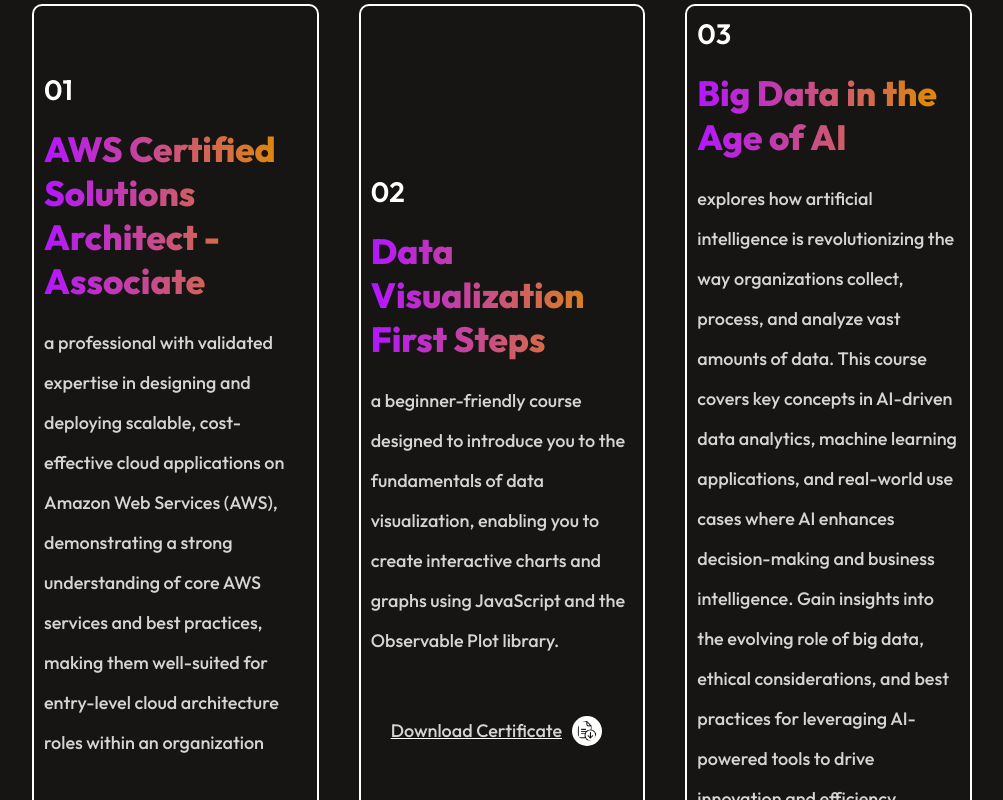
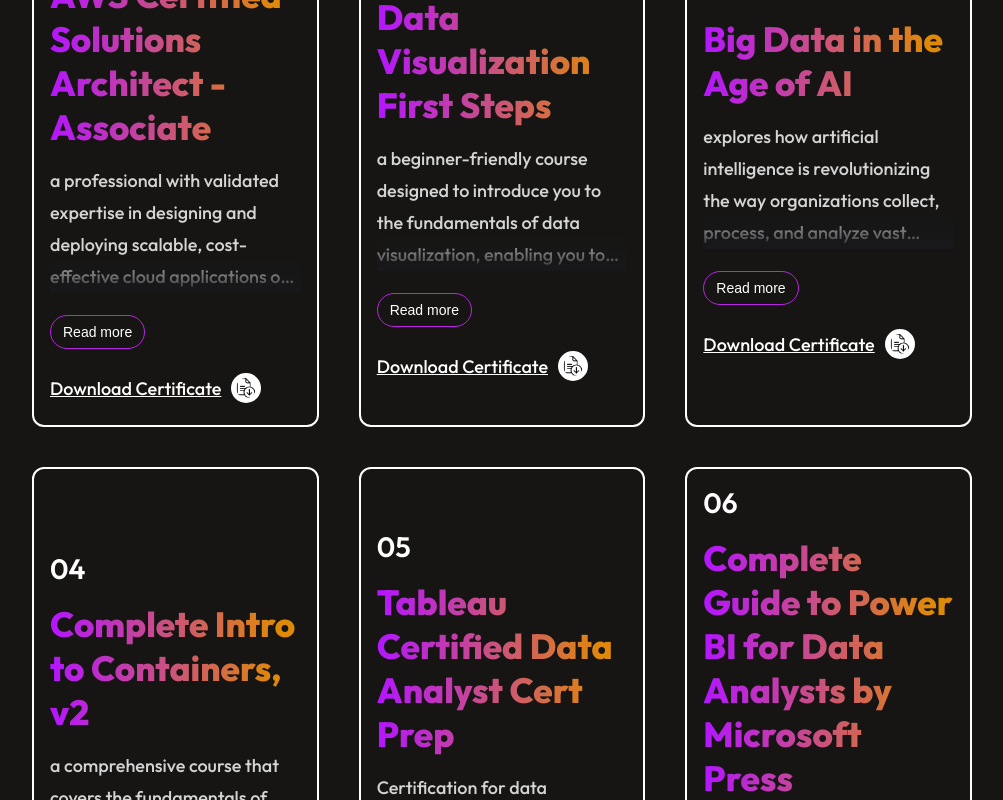
Before and after one commit to Rajasekhar1131997/Portfolio, a React (Vite) app: page / in a window 1280 px wide. Shown: the part 3160-3960 px from the top of the page, without its empty margins (138-1141 px from the left). Built offline with nearby package versions, Linux system fonts and the light colour scheme.

Commit message:
Tweaked components for improvements

```diff
--- a/src/Components/Certifications/Certifications.css
+++ b/src/Components/Certifications/Certifications.css
@@ -25,102 +25,164 @@
     grid-template-columns: 1fr 1fr 1fr;
     gap: 40px;
 }
-.certifications-format{
+.certifications-format {
   display: flex;
   flex-direction: column;
   justify-content: center;
-    gap: 20px;
-    padding: 10px;
-    border-radius: 10px;
+  gap: 16px;                 /* was 20px */
+  padding: 16px;             /* was 10px */
+  border-radius: 12px;       /* slightly rounder */
   border: 2px solid #ffffff;
   transition: 0.4s;
 }
-.certifications-format h4{
+.certifications-format h4 {
     font-size: 28px;
     font-weight: 600;
 }
-.certifications-format h3{
+.certifications-format h3 {
     font-size: 35px;
     font-weight: 800;
     max-width: 500px;
-    background:linear-gradient(270deg, #DF8908 10%, #B415FF 100%);
+    background: linear-gradient(270deg, #DF8908 10%, #B415FF 100%);
     background-clip: text;
     -webkit-background-clip: text;
     -webkit-text-fill-color: transparent;
 }
-.certifications-format p{
+
+/* Description: default is clamped to ~4 lines with a soft fade */
+.certifications-desc {
   color: #d4d4d4;
   font-size: 18px;
-    line-height: 40px;
+  line-height: 32px;         /* slightly tighter for readability */
+  font-weight: 500;
   max-width: 500px;
-    font-weight: 500;
+  position: relative;
+  overflow: hidden;
 }
-.certifications-download{
+
+.certifications-desc.clamped {
+  display: -webkit-box;
+  -webkit-line-clamp: 4;     /* number of lines before "Read more" */
+  -webkit-box-orient: vertical;
+  max-height: calc(4 * 32px); /* safeguard for non-webkit browsers */
+}
+
+.certifications-desc.clamped::after {
+  content: "";
+  position: absolute;
+  bottom: 0;
+  left: 0;
+  right: 0;
+  height: 40px;              /* fade height */
+  background: linear-gradient(to bottom, rgba(24,24,27,0), rgba(24,24,27,0.9));
+  pointer-events: none;
+}
+
+/* Actions row: Read more + Download */
+.certifications-actions {
+  display: flex;
+  align-items: center;
+  justify-content: space-between;
+  gap: 12px;
+  flex-wrap: wrap;
+  margin-top: 6px;
+}
+
+/* Read more button */
+.readmore-btn {
+  background: transparent;
+  border: 1px solid #b923e1;
+  color: #fff;
+  font-size: 14px;
+  padding: 8px 12px;
+  border-radius: 999px;
+  cursor: pointer;
+  transition: transform .2s ease, background .2s ease, border-color .2s ease;
+}
+
+.readmore-btn:hover {
+  background: rgba(185,35,225,0.15);
+  transform: translateY(-1px);
+  border-color: #df8908;
+}
+
+.certifications-download {
   display: flex;
   align-items: center;
   gap: 10px;
-    padding: 10px 20px;
+  padding: 6px 0;           /* tightened */
   border-radius: 5px;
   cursor: pointer;
   transition: 0.3s;
-    margin-top: 20px;
-    font-size: 24px;
+  margin-top: 6px;
+  font-size: 18px;          /* was 24px */
   font-weight: 500;
   color: #ffffff;
 }
-.certifications-download a{
+
+.certifications-download a {
   display: flex;
   align-items: center;
-    text-decoration: underline; /* Ensure both text and image are underlined */
+  text-decoration: underline;
   color: inherit;
   gap: 10px;
 }
-.certifications-download img{
+
+.certifications-download img {
   width: 20px;
   height: 20px;
-    gap: 10px;
   background-color: #ffffff;
   border-radius: 50%;
   padding: 5px;
-    margin-right: 10px; /* Add some gap between the image and text */
+  margin-right: 10px;
 }
-.certifications-format:hover{
-    transform: scale(1.05);
+
+/* Hover card */
+.certifications-format:hover {
+  transform: translateY(-4px) scale(1.02);  /* subtler motion */
   border: 2px solid #b923e1;
   background-image: linear-gradient(45deg, #3f0028 10%, #582300 100%);
-    transition: 0.4s;
 }
-@media(max-width: 768px){
-    .certifications{
+
+/* --- Responsive tweaks --- */
+@media (max-width: 1024px) {
+  .certifications-container {
+    grid-template-columns: 1fr 1fr;
+    gap: 28px;
+  }
+}
+
+@media (max-width: 768px) {
+  .certifications {
     align-items: start;
-        gap:70px;
-        margin: 20px 70px;
+    gap: 48px;
+    margin: 20px 24px; /* a bit narrower for small screens */
   }
-    .certifications-title h1{
-        font-size: 50px;
-        padding: 0px;
+  .certifications-title h1 {
+    font-size: 42px;
+    padding: 0;
   }
-    .certifications-title img{
+  .certifications-title img {
     width: 130px;
     margin-right: -20px;
   }
-    .certifications-format{
-        gap: 20px;
-        padding: 32px;
+  .certifications-format {
+    gap: 16px;
+    padding: 20px;
   }
-    .certifications-format h4{
+  .certifications-format h4 {
     font-size: 18px;
   }
-    .certifications-format h3{
-        font-size: 20px;
+  .certifications-format h3 {
+    font-size: 22px;
   }
-    .certifications-format p{
-        font-size: 18px;
-        line-height: 32px;
-        max-width: 300px;
+  .certifications-desc {
+    font-size: 16px;
+    line-height: 28px;
+    max-width: 100%;
   }
-    .certifications-container{
-        grid-template-columns: 1fr 1fr;
-        gap: 30px;
+  .certifications-container {
+    grid-template-columns: 1fr;
+    gap: 20px;
   }
 }
--- a/src/Components/Certifications/Certifications.jsx
+++ b/src/Components/Certifications/Certifications.jsx
@@ -1,35 +1,61 @@
-import React from 'react'
-import './Certifications.css'
-import theme_pattern from '../../assets/theme_pattern.svg'
-import Certifications_Data from '../../assets/certifications_data'
-import download_icon from '../../assets/download_icon.png'
+import React, { useState } from 'react';
+import './Certifications.css';
+import theme_pattern from '../../assets/theme_pattern.svg';
+import Certifications_Data from '../../assets/certifications_data';
+import download_icon from '../../assets/download_icon.png';
+
+function CertificationCard({ certification, index }) {
+  const [expanded, setExpanded] = useState(false);
+
+  return (
+    <div className="certifications-format" key={index}>
+      <h4>{certification.c_no}</h4>
+      <h3>{certification.c_name}</h3>
+
+      <p className={`certifications-desc ${expanded ? 'expanded' : 'clamped'}`}>
+        {certification.c_desc}
+      </p>
+
+      <div className="certifications-actions">
+        <button
+          type="button"
+          className="readmore-btn"
+          aria-expanded={expanded}
+          onClick={() => setExpanded((v) => !v)}
+        >
+          {expanded ? 'Show less' : 'Read more'}
+        </button>
+
+        <div className="certifications-download">
+          <a href={certification.c_link} target="_blank" rel="noreferrer" download>
+            <p>Download Certificate</p>
+            <img src={download_icon} alt="Download" />
+          </a>
+        </div>
+      </div>
+    </div>
+  );
+}
 
 const Certifications = () => {
   return (
-        <div id='certifications' className='certifications'>
+    <div id="certifications" className="certifications">
       <div className="certifications-title">
         <h1>My Certifications</h1>
         <img src={theme_pattern} alt="" />
       </div>
+
       <div className="certifications-container">
-                {Certifications_Data.map((certification, index) => {
-                    return (
-                        <div className="certifications-format" key={index}>
-                            <h4>{certification.c_no}</h4>
-                            <h3>{certification.c_name}</h3>
-                            <p>{certification.c_desc}</p>
-                            <div className="certifications-download">
-                                <a href={certification.c_link} target="_blank" download>
-                                    <p>Download Certificate</p>
-                                    <img src={download_icon} alt="" />
-                                </a>
+        {Certifications_Data.map((certification, index) => (
+          <CertificationCard
+            certification={certification}
+            index={index}
+            key={index}
+          />
+        ))}
       </div>
     </div>
-                    )
-                })}
-            </div>
-        </div>
-    )
-}
+  );
+};
 
-export default Certifications
+export default Certifications;
--- a/src/Components/Experience/Experience.css
+++ b/src/Components/Experience/Experience.css
@@ -129,6 +129,12 @@
     font-style: italic;
   }
 
+  .timeline-content .job_type {
+    font-size: 0.85rem;
+    color: #999;
+    margin-top: 5px;
+  }
+
   .timeline-content .date {
     font-size: 0.85rem;
     color: #999;
--- a/src/Components/Hero/Hero.jsx
+++ b/src/Components/Hero/Hero.jsx
@@ -56,8 +56,8 @@
           className="hero-resume"
           onClick={() => {
             const link = document.createElement('a');
-            link.href = "https://raw.githubusercontent.com/Rajasekhar1131997/Portfolio/main/Rajasekhar_Reddy_FS_Resume.pdf";
-            link.download = "Rajasekhar_Reddy_FS_Resume.pdf";
+            link.href = "https://raw.githubusercontent.com/Rajasekhar1131997/Portfolio/main/Rajasekhar_Reddy_Resume.pdf";
+            link.download = "Rajasekhar_Reddy_Resume.pdf";
             link.click();
           }}
         >
--- a/src/Components/MyWork/MyWork.css
+++ b/src/Components/MyWork/MyWork.css
@@ -87,6 +87,82 @@
     background-image: linear-gradient(45deg, #3f0028 10%, #582300 100%);
     transition: 0.4s;
 }
+
+/* Description with clamp + fade */
+.mywork-desc {
+  color: #d4d4d4;
+  font-size: 18px;
+  line-height: 32px;
+  max-width: 500px;
+  font-weight: 500;
+  position: relative;
+  overflow: hidden;
+}
+
+.mywork-desc.clamped {
+  display: -webkit-box;
+  -webkit-line-clamp: 4;           /* show ~4 lines when collapsed */
+  -webkit-box-orient: vertical;
+  max-height: calc(4 * 32px);
+}
+
+.mywork-desc.clamped::after {
+  content: "";
+  position: absolute;
+  bottom: 0; left: 0; right: 0;
+  height: 40px;
+  background: linear-gradient(to bottom, rgba(24,24,27,0), rgba(24,24,27,0.9));
+  pointer-events: none;
+}
+
+/* Actions row */
+.mywork-actions {
+  display: flex;
+  align-items: center;
+  justify-content: space-between;
+  gap: 12px;
+  flex-wrap: wrap;
+  margin-top: 6px;
+}
+
+/* Read more button */
+.readmore-btn {
+  background: transparent;
+  border: 1px solid #b923e1;
+  color: #fff;
+  font-size: 14px;
+  padding: 8px 12px;
+  border-radius: 999px;
+  cursor: pointer;
+  transition: transform .2s ease, background .2s ease, border-color .2s ease;
+}
+
+.readmore-btn:hover {
+  background: rgba(185,35,225,0.15);
+  transform: translateY(-1px);
+  border-color: #df8908;
+}
+
+/* Optional: slightly subtler hover on card to match the other section */
+.mywork-format:hover {
+  transform: translateY(-4px) scale(1.02);
+  border: 2px solid #b923e1;
+  background-image: linear-gradient(45deg, #3f0028 10%, #582300 100%);
+}
+
+/* Responsive tweak for smaller screens */
+@media (max-width: 768px) {
+  .mywork-desc {
+    font-size: 16px;
+    line-height: 28px;
+    max-width: 100%;
+  }
+  .mywork-container {
+    grid-template-columns: 1fr;   /* single column on small screens */
+    gap: 20px;
+  }
+}
+
 @media(max-width: 768px) {
     .mywork {
         align-items: start;
--- a/src/Components/MyWork/MyWork.jsx
+++ b/src/Components/MyWork/MyWork.jsx
@@ -1,38 +1,56 @@
-import React from 'react'
-import './MyWork.css'
-import theme_pattern from '../../assets/theme_pattern.svg'
-import mywork_data from '../../assets/mywork_data'
-import github_icon from '../../assets/github_icon.png'
+import React, { useState } from 'react';
+import './MyWork.css';
+import theme_pattern from '../../assets/theme_pattern.svg';
+import mywork_data from '../../assets/mywork_data';
+import github_icon from '../../assets/github_icon.png';
+
+function WorkCard({ item, index }) {
+  const [expanded, setExpanded] = useState(false);
+
+  return (
+    <div className="mywork-format" key={index}>
+      <h4>{item.w_no}</h4>
+      <h3>{item.w_name}</h3>
+
+      <p className={`mywork-desc ${expanded ? 'expanded' : 'clamped'}`}>
+        {item.w_desc}
+      </p>
+
+      <div className="mywork-actions">
+        <button
+          type="button"
+          className="readmore-btn"
+          aria-expanded={expanded}
+          onClick={() => setExpanded(v => !v)}
+        >
+          {expanded ? 'Show less' : 'Read more'}
+        </button>
+
+        <div className="mywork-download">
+          <a href={item.w_link} target="_blank" rel="noopener noreferrer">
+            <img src={github_icon} alt="GitHub" />
+          </a>
+        </div>
+      </div>
+    </div>
+  );
+}
 
 const MyWork = () => {
   return (
-    <div id='mywork' className='mywork'>
+    <div id="mywork" className="mywork">
       <div className="mywork-title">
         <h1>My Latest Work</h1>
         <img src={theme_pattern} alt="" />
       </div>
+
       <div className="mywork-container">
-        {mywork_data.map((mywork, index) => {
-          return (
-            <div className="mywork-format" key={index}>
-              <h4>{mywork.w_no}</h4>
-              <h3>{mywork.w_name}</h3>
-              <p>{mywork.w_desc}</p>
-              <div className="mywork-download">
-                <a href={mywork.w_link} target="_blank" rel="noopener noreferrer">
-                  <img src={github_icon} alt="GitHub" />
-                </a>
-              </div>
-            </div>
-          )
-        })}
+        {mywork_data.map((item, index) => (
+          <WorkCard item={item} index={index} key={index} />
+        ))}
       </div>
-      {/*<div className="mywork-showmore">
-        <p>Show More</p>
-        <img src={arrow_icon} alt="" />
-      </div>*/}
     </div>
-  )
-}
+  );
+};
 
-export default MyWork
+export default MyWork;
--- a/src/assets/certifications_data.js
+++ b/src/assets/certifications_data.js
@@ -35,6 +35,24 @@
         c_desc:"Certification for data professionals who empower organizations by transforming raw data into actionable insights using Microsoft Power BI. This certification validates a candidate’s ability to identify business requirements, clean and model data using Power Query, build insightful reports and dashboards in Power BI Desktop, and deploy scalable solutions through the Power BI service. It demonstrates proficiency in creating interactive visualizations, performing advanced analytics, and enabling data-driven decision-making across teams.",
         c_link: "https://www.linkedin.com/learning/certificates/0b42238c485576a97e98d66e8e06017d76a16000952db3950a26aecc6af7f306?trk=share_certificate"
     },
+    {
+        c_no:"07",
+        c_name:"Building RAG Agents with LLMs",
+        c_desc:"“Building RAG Agents with LLMs” is a practical NVIDIA Deep Learning Institute course focused on architecting and shipping retrieval-augmented agents that give grounded, explainable answers. You orchestrate LLM components with LangChain/LCEL, add document chunking and embeddings (NVIDIA AI Foundation Endpoints), integrate vector stores like FAISS for semantic search, manage dialog state and guardrails, and expose chains via LangServe/Gradio/FastAPI—then evaluate with LLM-as-a-judge.",
+        c_link: "https://learn.nvidia.com/certificates?id=oL5IxKsNS3KTPjHj_iqw6g"
+    },
+    {
+        c_no:"08",
+        c_name:"Google Prompting Essentials",
+        c_desc:"Google Prompting Essentials is a beginner-friendly course from Grow with Google that teaches a clear five-step framework for writing effective prompts. Through practical exercises and real-world examples, you learn to use generative AI to speed up everyday work—brainstorming and drafting, building tables/trackers, analyzing data, and summarizing long documents—with guidance that works across tools and models.",
+        c_link: "https://rajasekharcertifications.s3.us-east-2.amazonaws.com/Coursera_Google_Prompting_Essentials.pdf"
+    },
+    {
+        c_no:"09",
+        c_name:"Intermediate Technical Interview Prep",
+        c_desc:"Technical Interview Preparation (CodePath) is a no-cost, 10-week virtual course led by professional engineers that trains you to excel in coding interviews. The curriculum adapts to your level (Intro TIP101, Intermediate/Advanced TIP102) and focuses on algorithms, data structures, dynamic programming, and Big-O, with weekly practice and structured feedback. You’ll learn proven strategies such as the UMPIRE method, participate in mock interviews with industry professionals, and tap into career resources and mentorship designed to help you meet the hiring bar at top companies.",
+        c_link: "https://rajasekharcertifications.s3.us-east-2.amazonaws.com/CodePath+Certificate.pdf"
+    },
 ]
 
 export default Certifications_Data;
```
Also changed, not shown: src/Components/About/About.jsx (+10 -6 lines), src/Components/Experience/Experience.jsx (+15 -1 lines). Lines whose indentation alone changed are shown as unchanged.
